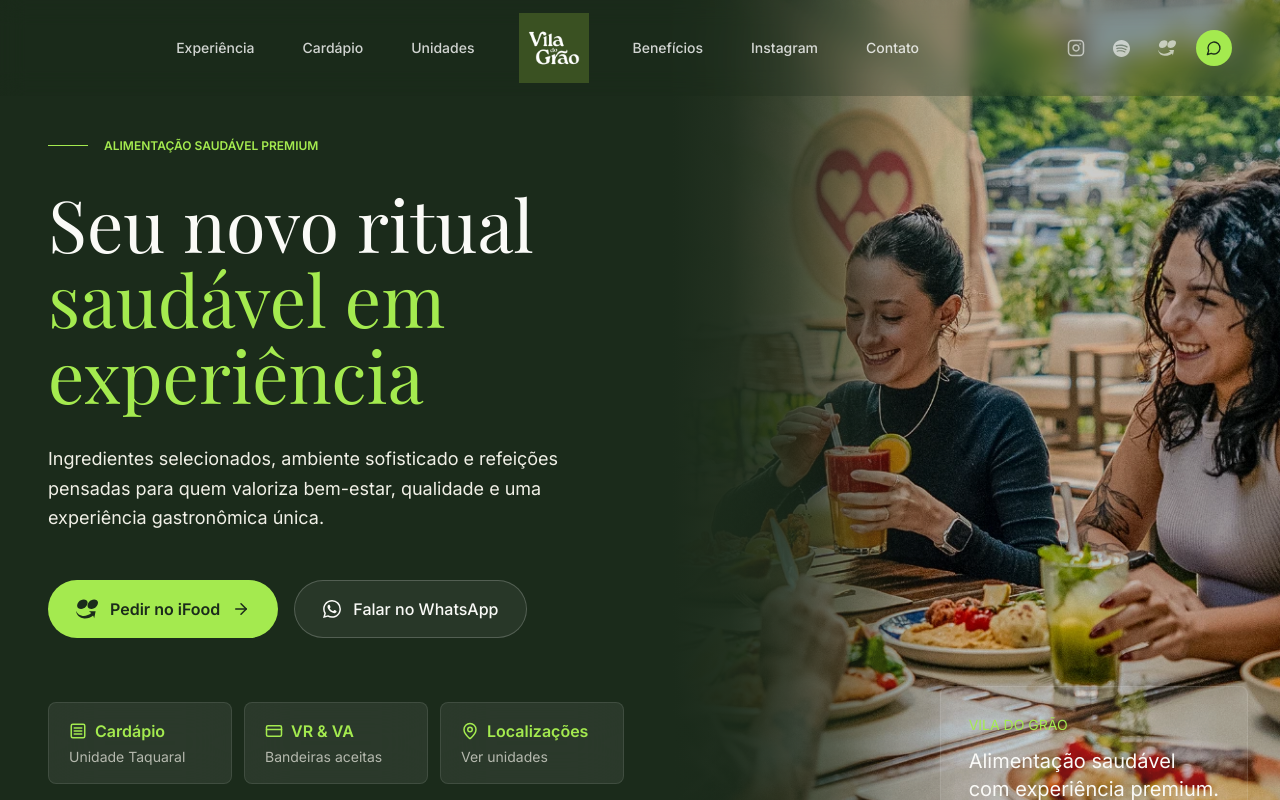
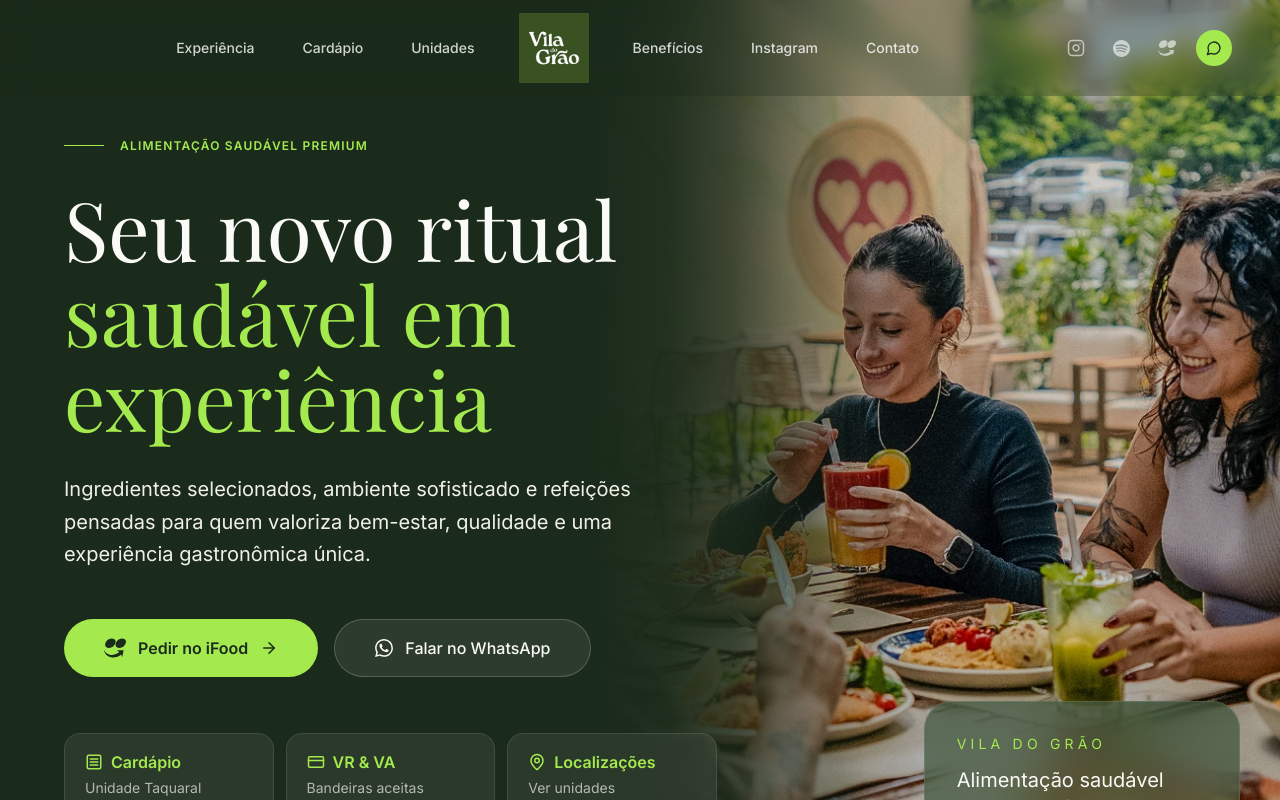
Before and after one commit to igorfc211-source/vilaDoGrao, a Next.js app: page / in a window 1280 px wide. Shown: the top 800 px of the page. Built offline with nearby package versions, Linux system fonts and the light colour scheme; a web font is replaced by a local one.

Commit message:
refactor

```diff
--- a/src/components/sections/hero.tsx
+++ b/src/components/sections/hero.tsx
@@ -53,7 +53,6 @@ export default function Hero() {
     const interval = setInterval(() => {
       setCurrentImage((prev) => (prev + 1) % images.length);
     }, 8000);
-
     return () => clearInterval(interval);
   }, []);
 
@@ -62,67 +61,80 @@ export default function Hero() {
       id="inicio"
       className="relative min-h-[100svh] overflow-hidden bg-[#1B2B1B] text-[#FAFAF7]"
     >
-      <div className="absolute inset-0 bg-[#1B2B1B] lg:inset-y-0  lg:left-0 lg:right-auto lg:w-[65%]" />
+      {/* ── fundo sólido esquerdo (desktop) ── */}
+      <div className="absolute inset-y-0 left-0 hidden w-[60%] bg-[#1B2B1B] lg:block" />
 
-      <div className="absolute inset-0 overflow-hidden lg:inset-y-0 lg:left-auto lg:right-0 lg:w-[55%]">
+      {/* ── imagem de fundo mobile (cobre tudo) ── */}
+      <div className="absolute inset-0 lg:hidden">
         {images.map((image, index) => (
           <Image
             key={image}
             src={image}
             alt=""
             fill
-    sizes="(min-width:1024px) 55vw, 100vw"
-    className={`
-      object-cover
-      transition-opacity
-      duration-[1800ms]
-      absolute
-      inset-0
-      ${index === currentImage
-        ? "opacity-100"
-        : "opacity-0"}
-    `}
+            sizes="100vw"
+            priority={index === 0}
+            className={`absolute inset-0 object-cover transition-opacity duration-[1800ms] ${
+              index === currentImage ? "opacity-100" : "opacity-0"
+            }`}
           />
         ))}
-
-        <div className="absolute inset-0 bg-[#1B2B1B]/75 lg:bg-black/20" />
+        {/* overlay escuro no mobile para legibilidade */}
+        <div className="absolute inset-0 bg-[#1B2B1B]/70" />
       </div>
 
+      {/* ── imagem direita (desktop) ── */}
+      <div className="absolute inset-y-0 right-0 hidden w-[55%] overflow-hidden lg:block">
+        {images.map((image, index) => (
+          <Image
+            key={image}
+            src={image}
+            alt=""
+            fill
+            sizes="55vw"
+            priority={index === 0}
+            className={`absolute inset-0 object-cover transition-opacity duration-[1800ms] ${
+              index === currentImage ? "opacity-100" : "opacity-0"
+            }`}
+          />
+        ))}
+        <div className="absolute inset-0 bg-black/20" />
+      </div>
+
+      {/* ── gradiente de fusão esquerda/direita (desktop) ── */}
       <div
-        className="pointer-events-none absolute inset-y-0 left-[45%] hidden w-[30%] lg:block"
+        className="pointer-events-none absolute inset-y-0 left-[40%] hidden w-[32%] lg:block"
         style={{
-          background: `
-            linear-gradient(
+          background: `linear-gradient(
             90deg,
             #1B2B1B 0%,
-              #1B2B1B 25%,
-              rgba(27,43,27,.95) 40%,
-              rgba(27,43,27,.80) 55%,
-              rgba(27,43,27,.50) 70%,
-              rgba(27,43,27,.15) 85%,
+            #1B2B1B 20%,
+            rgba(27,43,27,.95) 38%,
+            rgba(27,43,27,.78) 54%,
+            rgba(27,43,27,.45) 70%,
+            rgba(27,43,27,.12) 86%,
             transparent 100%
-            )
-          `,
+          )`,
         }}
       />
 
-      <div className="relative z-20 mx-auto flex min-h-[100svh] max-w-7xl items-center px-5 pb-16 pt-32 sm:px-8 sm:pb-20 lg:px-12 lg:pr-[42%]">
-        <div className="max-w-[1700px]">
-          <div
+      {/* ── conteúdo principal ── */}
+      <div className="relative z-20 mx-auto flex min-h-[100svh] max-w-[1400px] items-center px-5 pb-20 pt-32 sm:px-8 lg:px-16 lg:pr-[44%]">
+        <div className="w-full">
 
-            className="mb-7 sm:mb-8"
-          >
+          {/* label */}
+          <div className="mb-7 sm:mb-8">
             <div className="inline-flex items-center gap-4">
               <div className="h-px w-10 bg-[#A4EA4F]" />
-              <span className="text-[11px] font-semibold uppercase text-[#A4EA4F] sm:text-xs">
+              <span className="text-[11px] font-semibold uppercase tracking-widest text-[#A4EA4F] sm:text-xs">
                 Alimentação saudável premium
               </span>
             </div>
           </div>
 
+          {/* headline — sem max-w para aproveitar toda a coluna */}
           <h1
-
-            className="font-display text-4xl font-light leading-[1.05] text-[#FAFAF7] sm:text-5xl md:text-6xl lg:text-7xl"
+            className="font-display text-5xl font-light leading-[1.04] text-[#FAFAF7] sm:text-6xl lg:text-7xl xl:text-[82px]"
           >
             Seu novo ritual
             <span className="block text-[#A4EA4F]">
@@ -130,27 +142,25 @@ export default function Hero() {
             </span>
           </h1>
 
-          <p
-
-            className="mt-7 max-w-xl text-base leading-relaxed text-[#F1F0E7] sm:mt-8 sm:text-lg"
-          >
+          {/* subtítulo */}
+          <p className="mt-7 text-base leading-relaxed text-[#F1F0E7] sm:mt-8 sm:text-lg lg:text-xl">
             Ingredientes selecionados, ambiente sofisticado e refeições
             pensadas para quem valoriza bem-estar, qualidade e uma experiência
             gastronômica única.
           </p>
 
+          {/* botões — largura total no mobile, auto no desktop */}
           <motion.div
             initial={{ opacity: 0 }}
             animate={{ opacity: 1 }}
             transition={{ delay: 0.8, duration: 1 }}
-            className="mt-12 flex w-full
-sm:w-auto gap-4 "
+            className="mt-10 flex w-full flex-col gap-3 sm:mt-12 sm:flex-row sm:gap-4"
           >
             <a
               href={IFOOD_URL}
               target="_blank"
               rel="noopener noreferrer"
-              className="group inline-flex items-center justify-center gap-3 rounded-full bg-[#A4EA4F] px-7 py-4 font-semibold text-[#1B2B1B] transition duration-500 hover:scale-[1.03] hover:bg-[#EA1D2C] hover:text-white hover:shadow-[0_20px_60px_rgba(234,29,44,.28)]"
+              className="group inline-flex w-full items-center justify-center gap-3 rounded-full bg-[#A4EA4F] px-8 py-4 text-base font-semibold text-[#1B2B1B] transition duration-500 hover:scale-[1.03] hover:bg-[#EA1D2C] hover:text-white hover:shadow-[0_20px_60px_rgba(234,29,44,.28)] sm:w-auto sm:px-10"
             >
               <SiIfood size={22} />
               Pedir no iFood
@@ -164,25 +174,27 @@ sm:w-auto gap-4 "
               href={WHATSAPP_URL}
               target="_blank"
               rel="noopener noreferrer"
-              className="inline-flex items-center justify-center gap-3 rounded-full border border-white/20 bg-white/[0.06] px-7 py-4 font-medium text-[#FAFAF7] bg-white/10 transition duration-300 hover:scale-[1.03] hover:bg-[#dcf8c6] hover:text-[#1B2B1B]"
+              className="inline-flex w-full items-center justify-center gap-3 rounded-full border border-white/20 bg-white/[0.08] px-8 py-4 text-base font-medium text-[#FAFAF7] transition duration-300 hover:scale-[1.03] hover:bg-[#dcf8c6] hover:text-[#1B2B1B] sm:w-auto sm:px-10"
             >
               <SiWhatsapp size={18} />
               Falar no WhatsApp
             </a>
           </motion.div>
 
+          {/* acessos rápidos */}
           <motion.div
             initial={{ opacity: 0 }}
             animate={{ opacity: 1 }}
             transition={{ delay: 1, duration: 1 }}
-            className="mt-10 grid w-full max-w-xl grid-cols-1 gap-3 sm:grid-cols-3 lg:mt-16"
+            className="mt-10 grid w-full grid-cols-1 gap-3 sm:grid-cols-3 lg:mt-14"
           >
             {quickLinks.map((item) => {
               const Icon = item.icon;
-              const content = (
+              const inner = (
                 <>
+                  {/* shine sweep */}
                   <div className="absolute inset-y-0 -left-20 w-20 bg-gradient-to-r from-transparent via-white/10 to-transparent transition-all duration-700 group-hover:left-[120%]" />
-                  <div className="relative z-10 ">
+                  <div className="relative z-10">
                     <div className="flex items-center gap-2 font-semibold text-[#A4EA4F]">
                       <Icon size={18} />
                       {item.label}
@@ -194,23 +206,22 @@ sm:w-auto gap-4 "
                 </>
               );
 
+              const cls =
+                "group relative overflow-hidden rounded-2xl border border-white/10 bg-white/[0.07] px-5 py-4 backdrop-blur-xl transition duration-500 hover:-translate-y-1 hover:border-[#A4EA4F]/40 hover:shadow-[0_15px_40px_rgba(164,234,79,0.08)]";
+
               return item.external ? (
                 <a
                   key={item.label}
                   href={item.href}
                   target="_blank"
                   rel="noopener noreferrer"
-                  className="group relative overflow-hidden rounded-lg border border-white/10 bg-white/[0.07] px-5 py-4 backdrop-blur-xl transition duration-500 hover:-translate-y-1 hover:border-[#A4EA4F]/40"
+                  className={cls}
                 >
-                  {content}
+                  {inner}
                 </a>
               ) : (
-                <a
-                  key={item.label}
-                  href={item.href}
-                  className="group relative overflow-hidden rounded-lg border border-white/10 bg-white/[0.07] px-5 py-4 backdrop-blur-xl transition duration-500 hover:-translate-y-1 hover:border-[#A4EA4F]/40"
-                >
-                  {content}
+                <a key={item.label} href={item.href} className={cls}>
+                  {inner}
                 </a>
               );
             })}
@@ -218,9 +229,12 @@ sm:w-auto gap-4 "
         </div>
       </div>
 
-      <div className="absolute bottom-8 right-8 hidden xl:block">
-        <div className="rounded-lg border border-white/10 bg-white/[0.07] p-7 bg-white">
-          <p className="text-sm uppercase text-[#A4EA4F]">Vila do Grão</p>
+      {/* ── card flutuante (desktop) ── */}
+      <div className="absolute bottom-10 right-10 hidden xl:block">
+        <div className="rounded-[28px] border border-white/10 bg-[#314D31]/60 p-8 backdrop-blur-xl">
+          <p className="text-sm uppercase tracking-[0.3em] text-[#A4EA4F]">
+            Vila do Grão
+          </p>
           <p className="mt-3 text-xl text-[#FAFAF7]">
             Alimentação saudável
             <br />
@@ -229,9 +243,10 @@ sm:w-auto gap-4 "
         </div>
       </div>
 
+      {/* ── chevron bounce ── */}
       <motion.div
         animate={{ y: [0, 6, 0] }}
-        transition={{  repeat: 4, duration: 2 }}
+        transition={{ repeat: 4, duration: 2 }}
         className="absolute bottom-8 left-1/2 z-30 hidden -translate-x-1/2 sm:block"
       >
         <ChevronDown size={28} className="text-[#A4EA4F]" />
```
Also changed, not shown: src/components/sections/menu.tsx (+32 -3 lines), 1 other file (tests, documents, lock files or other folders). Lines whose indentation alone changed are shown as unchanged.
